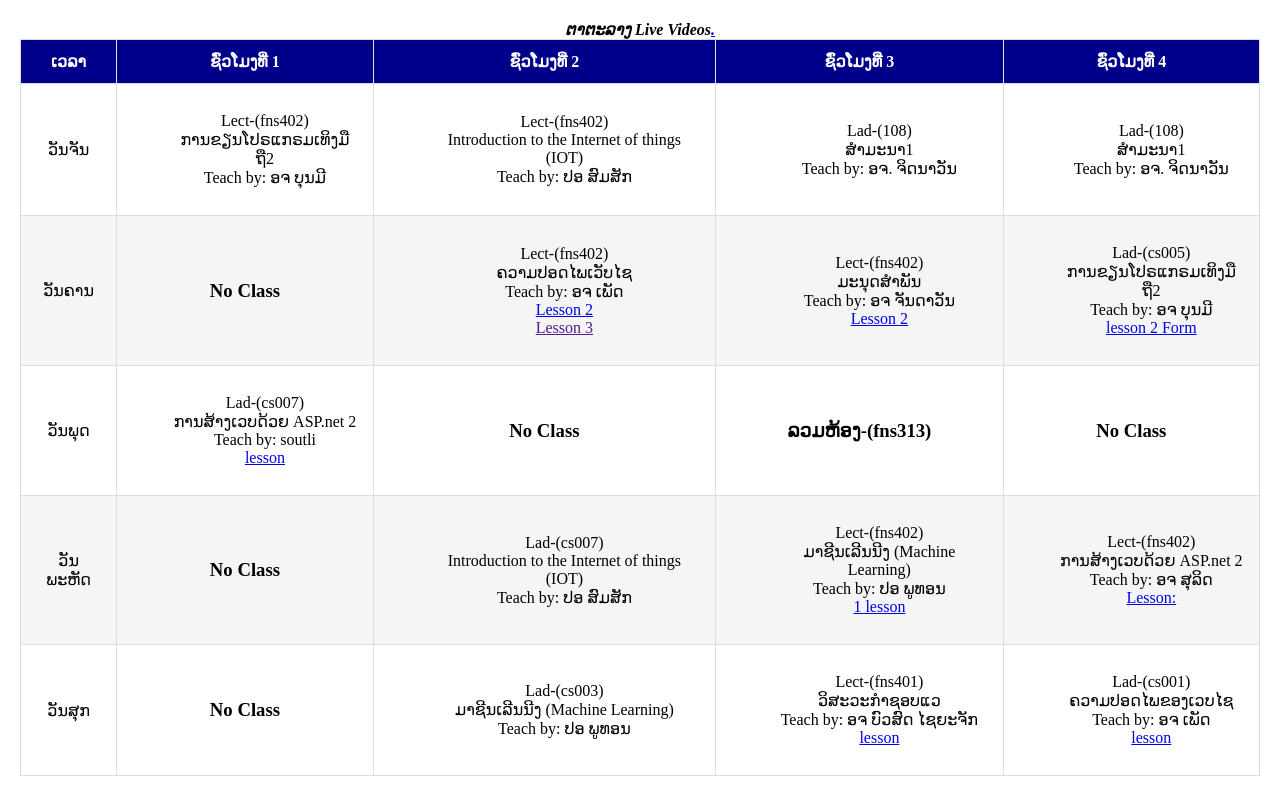
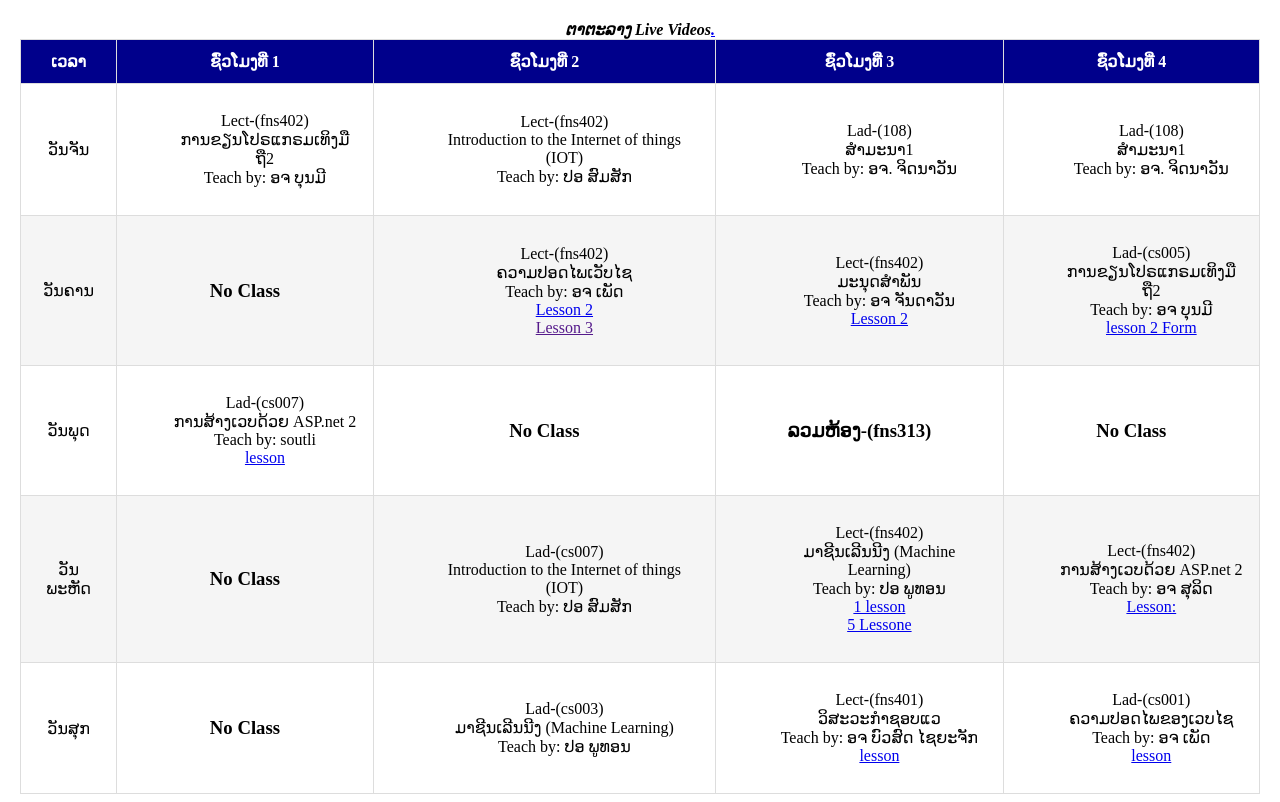
Before and after one commit to Sengkue/all-table-time, a plain HTML site: page 3-2/videos.html in a window 1280 px wide. Drawn offline with Linux system fonts and the light colour scheme.

Commit message:
Update videos.html

```diff
--- a/3-2/videos.html
+++ b/3-2/videos.html
@@ -136,6 +136,7 @@
 				 <li>ມາຊີນເລີນນີງ (Machine Learning)</li>
 				 <li>Teach by: ປອ ພູທອນ</li>
 				 <li><a href="https://www.facebook.com/100072937305509/videos/642878437141712">1 lesson</a></li>
+				 <li><a href="https://www.facebook.com/100072937305509/videos/511391544067167">5 Lessone</a></li>
 
 			</ul>
 		</td>
```
